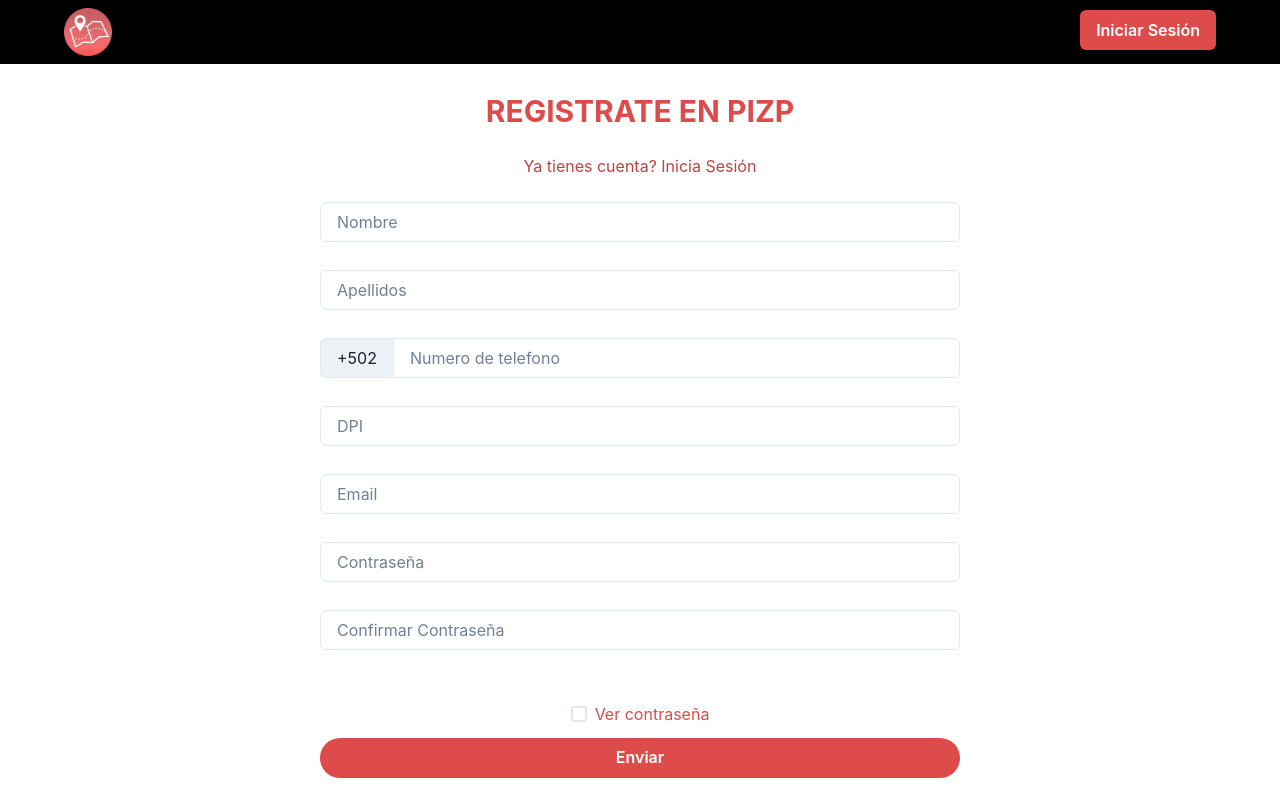
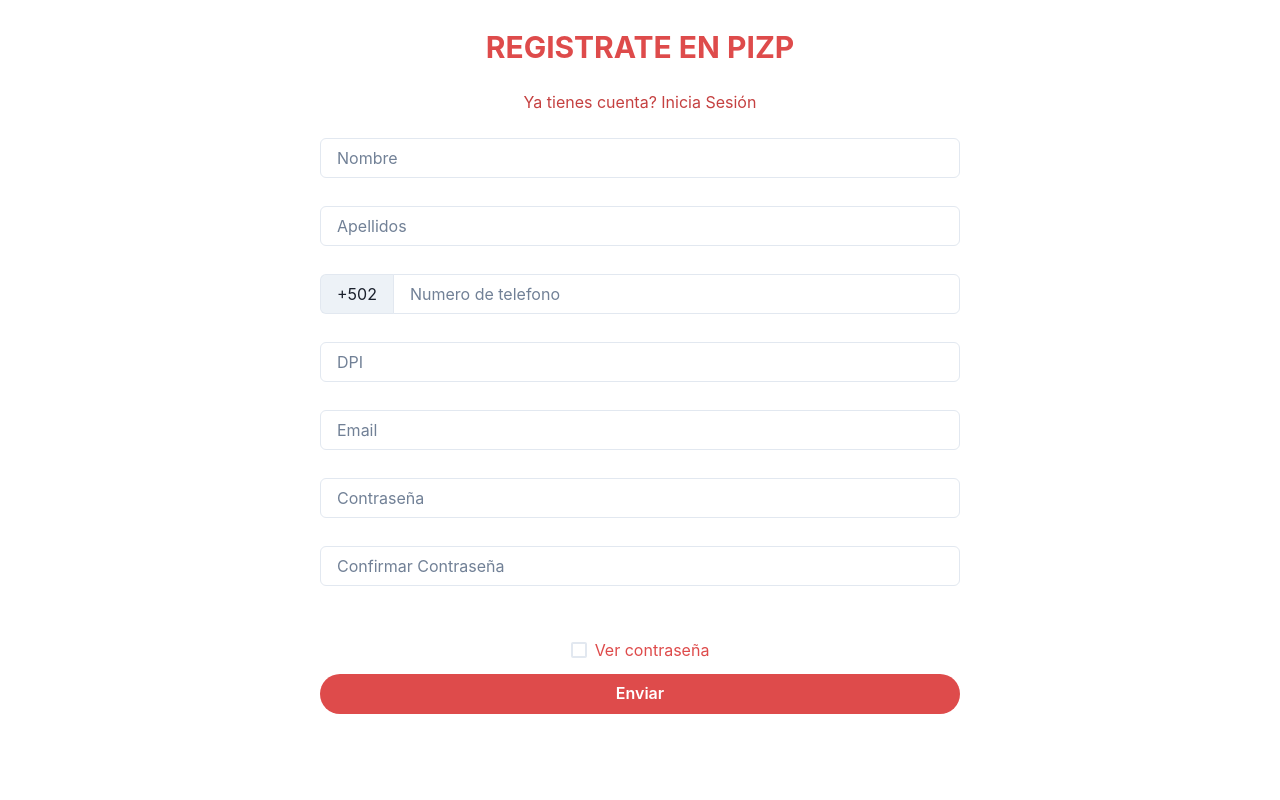
Before and after one commit to sgomez-2020088/PIZP_Front, a React (Vite) app: page /register in a window 1280 px wide. Built offline with nearby package versions, Linux system fonts and the light colour scheme.

Commit message:
Se modifica pagina LoginPage y RegisterPage

```diff
--- a/src/pages/Login/LoginPage.jsx
+++ b/src/pages/Login/LoginPage.jsx
@@ -6,7 +6,7 @@
 import { Login } from '../../components/Login/Login'
 
 export const LoginPage = () => {
-    const navigate = useNavigate()
+
     return (
         <>
 
--- a/src/pages/Register/RegisterPage.jsx
+++ b/src/pages/Register/RegisterPage.jsx
@@ -9,14 +9,7 @@
     const navigate = useNavigate()
     return (
         <>
-         <Navbar>
-                <Box display='flex' alignItems='center' justifyContent='flex-start' flexGrow={1} padding="0.5% 0% 0.5% 0%">
-                    <Image boxSize='3rem' src={Icon} alt='Icon PIZP'/>
-                </Box>
-                <ButtonGroup size='md' spacing='4'>
-                    <Button  bg='#DE4B4B' color='white' _hover={{bg:'#ee5757'}} _active={{bg:'#c54040'}} onClick={()=>{navigate('/login')}}>Iniciar Sesión</Button>
-                </ButtonGroup>
-            </Navbar>
+
             <Register/>
         </>
     )
```
